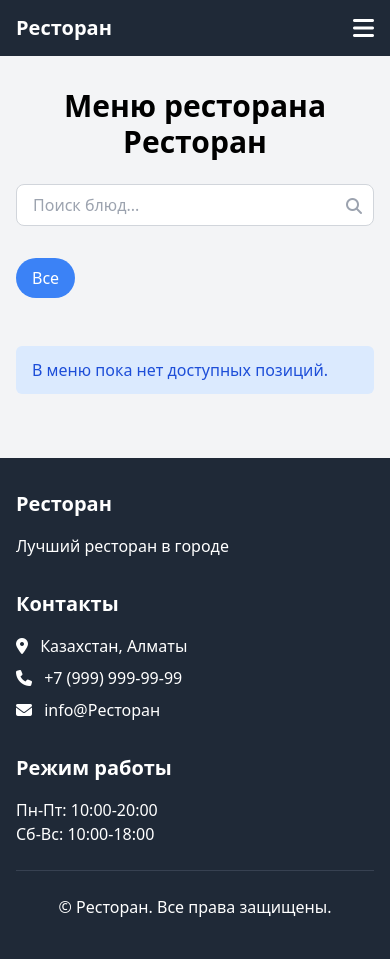
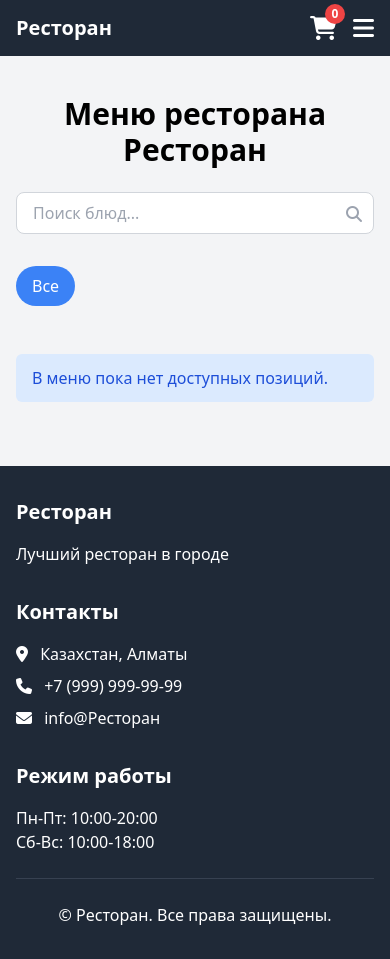
Before and after one commit to kmvit/restoqrkeeper, a Django app: page /ru/menu/ in a window 390 px wide. Before the commit the page ends 917 px from the top, so only its background shows below. Run offline with Django 5.2, Linux system fonts and the light colour scheme; data that the repository does not hold is empty; parts of the project's set-up code (start-up, migrations or seed data) failed here and were passed over; some libraries are stand-ins or nearby versions.

Commit message:
добавил фикс меню и корзину

```diff
--- a/templates/base.html
+++ b/templates/base.html
@@ -35,7 +35,7 @@
 </head>
 <body class="bg-gray-100 font-sans">
     <!-- Навигационная панель -->
-    <nav class="bg-gray-800 text-white">
+    <nav class="bg-gray-800 text-white fixed top-0 left-0 right-0 z-50">
         <div class="container mx-auto px-4 py-3">
             <div class="flex justify-between items-center">
                 <a class="font-bold text-xl" href="{% url 'menu:menu_list' %}">{{ SITE_NAME }}</a>
@@ -74,9 +74,15 @@
                 </div>
 
                 <!-- Мобильное меню -->
-                <button class="md:hidden text-white focus:outline-none" id="mobile-menu-button">
-                    <i class="fa-solid fa-bars text-2xl"></i>
-                </button>
+                <div class="md:hidden flex items-center space-x-4">
+                    <a href="{% url 'orders:cart' %}" class="relative">
+                        <i class="fa-solid fa-cart-shopping text-2xl text-white"></i>
+                        <span class="absolute -top-2 -right-2 bg-red-500 text-white text-xs font-bold rounded-full h-5 w-5 flex items-center justify-center cart-count">0</span>
+                    </a>
+                    <button class="text-white focus:outline-none" id="mobile-menu-button">
+                        <i class="fa-solid fa-bars text-2xl"></i>
+                    </button>
+                </div>
             </div>
 
             <!-- Мобильное меню (скрыто по умолчанию) -->
@@ -97,16 +103,12 @@
                         </a>
                     </div>
                 </div>
-                <!-- Дополнительные пункты -->
-                <a class="block py-2 hover:text-gray-300" href="{% url 'orders:cart' %}">
-                    {% trans "Корзина" %} <span class="cart-count bg-red-500 text-white text-xs font-bold rounded-full px-2 py-1 ml-2">0</span>
-                </a>
             </div>
         </div>
     </nav>
 
     <!-- Основное содержимое страницы -->
-    <main class="container mx-auto px-4 py-8">
+    <main class="container mx-auto px-4 py-8 mt-16">
         {% block content %}{% endblock %}
     </main>
 
```
